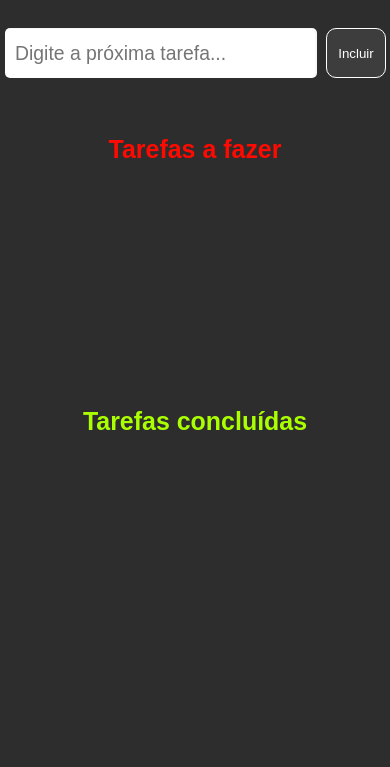
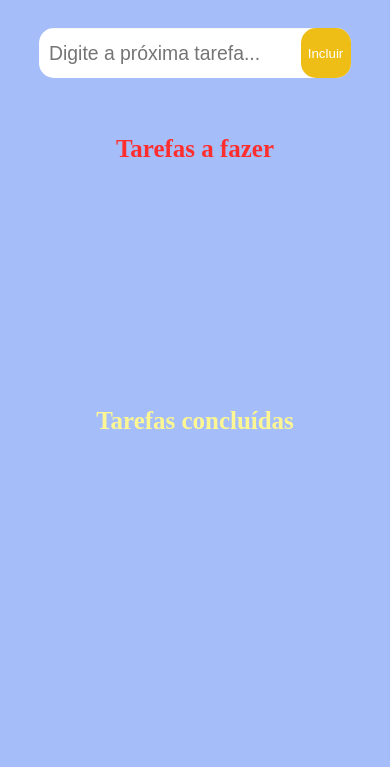
Before and after one commit to getwlad/lista-de-tarefas, a website: page index.html in a window 390 px wide. Shown: the part 77-844 px from the top of the page. Drawn offline with Linux system fonts and the light colour scheme.

Commit message:
update interface

```diff
--- a/src/css/style.css
+++ b/src/css/style.css
@@ -5,9 +5,9 @@
 }
 
 body {
-  background-color: #2d2d2d;
+  background-color: #a5befa;
   font-size: 1.2em;
-  font-family: Helvetica, sans-serif;
+  font-family: "Times New Roman", Times, serif;
   display: flex;
   flex-direction: column;
   height: 100vh;
@@ -24,7 +24,7 @@ footer {
 }
 h1 {
   padding: 10px 10px;
-  color: Gold;
+  color: white;
 }
 .main {
   display: flex;
@@ -32,8 +32,6 @@ h1 {
   flex-grow: 1;
   align-items: center;
   justify-content: center;
-
-  font-family: Arial, Helvetica, sans-serif;
 }
 .container-tarefas {
   display: flex;
@@ -69,38 +67,40 @@ h1 {
   font-size: 1.01em;
   outline: none;
   border: none;
-  border-radius: 5px;
-
+  border-radius: 15px;
+  font-weight: 520;
   box-shadow: inset -2px 1px rgba(0, 0, 0, 0.03);
 }
 .btn-tarefa {
   margin: 4px;
-  width: 60px;
+  width: 50px;
   height: 50px;
-  background: #3d3d3d;
+  background: #eebe17;
   color: #fff;
-  border: 1px solid;
-  border-radius: 10px;
+  right: 9.6%;
+  position: absolute;
+  border-radius: 15px;
+  outline: none;
+  border: none;
 }
 .btn-tarefa:hover {
-  background: #313131;
+  background: #fece17;
 }
 .btn-tarefa:active {
-  transform: scale(0.98);
+  transform: scale(1.08);
 }
 ul.lista-tarefas {
   margin-top: 10px;
   list-style: none;
   width: 100%;
   cursor: pointer;
-  /* font-weight: 700; */
 }
 li {
   background-color: #fffe;
   margin-bottom: 1px;
   border-top: #2d2d2d;
   border-bottom: #2d2d2d;
-  border-radius: 1px;
+  border-radius: 8px;
   padding: 5px;
 
   display: flex;
@@ -122,11 +122,13 @@ li > span {
 }
 
 .tarefas h2 {
-  color: #ff0a00;
+  color: #ff2e2e;
+  font-weight: 600;
 }
 
 .concluidas h2 {
-  color: #aaff00;
+  color: rgba(255, 248, 144, 0.973);
+  font-weight: 600;
 }
 .concluidas span {
   text-decoration: line-through;
@@ -138,6 +140,9 @@ li > span {
     align-items: center;
   }
   .tarefas {
-    width: 100%;
+    width: 80%;
+  }
+  .btn-tarefa {
+    right: 9.1%;
   }
 }
--- a/src/js/index.js
+++ b/src/js/index.js
@@ -1,3 +1,4 @@
+const taskList = [];
 //Criação de elementos
 const input = document.querySelector(".input-tarefa");
 // funções
@@ -13,11 +14,25 @@ const createElement = (tagName, className) => {
 const erase = () => {
   input.value = "";
 };
+const updateList = () => {
+  document.querySelector("#tarefas-pendentes").innerHTML = "";
+  taskList.forEach((task) => {
+    const li = createElement("li");
+    li.innerHTML = task;
+    document.querySelector("#tarefas-pendentes").appendChild(li);
+  });
+};
 const submit = () => {
   if (!input.value || input.value === undefined || input.value === "") {
     return;
   }
-  //li
+  //usando array
+  // taskList.push(
+  //   `<span>${input.value}</span onclick={tarefaConcluida}><button onclick="{removerItem}" class="btn-remove"><i class="fa-solid fa-trash"></i></button>`
+  // );
+  // updateList();
+
+  // li
   const taskItem = createElement("li");
   //botao
   const trashBtn = createElement("button", "btn-remove");
@@ -31,7 +46,7 @@ const submit = () => {
   // inserir itens no li
   taskItem.appendChild(spanItem);
   taskItem.appendChild(trashBtn);
-  //inserir li na lista de tarefas
+  // inserir li na lista de tarefas
   document.querySelector("#tarefas-pendentes").appendChild(taskItem);
 
   erase();
@@ -52,6 +67,7 @@ const removerItem = (e) => {
     : e.target.parentNode.remove();
 };
 const tarefaConcluida = (e) => {
+  e.preventDefault();
   const id = e.target.parentNode.parentNode.id;
   if (id === "tarefas-pendentes") {
     const tarefasConc = document.querySelector("#tarefa-concluida");
```
